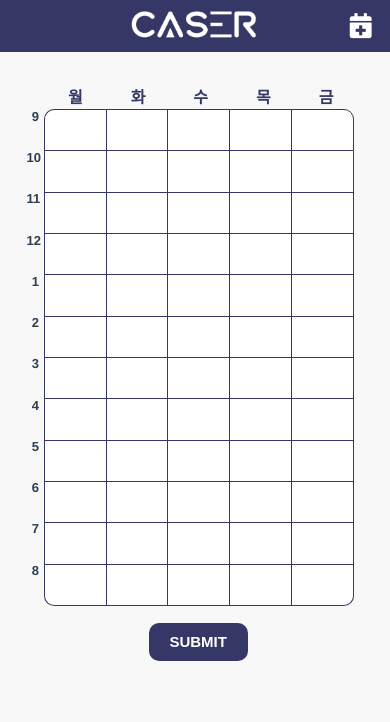
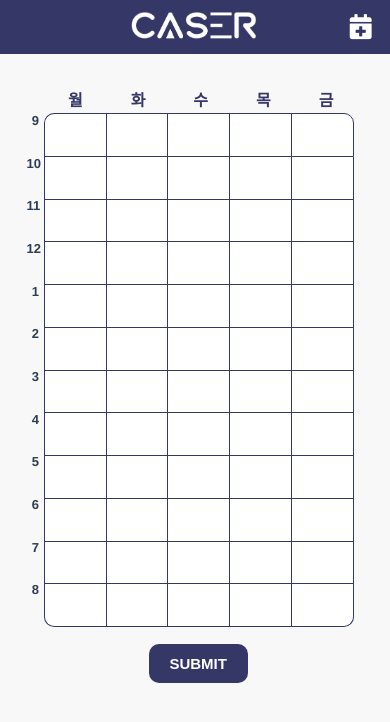
Before and after one commit to ekffhd/scheduler-refactor2, a Vue app: page / in a window 390 px wide. Shown: the top 722 px of the page. Built offline with nearby package versions, Linux system fonts and the light colour scheme; what vue-nav-tabs would draw is missing.

Commit message:
Add confirm box on mobile lecture selection

```diff
--- a/src/App.vue
+++ b/src/App.vue
@@ -20,7 +20,7 @@
     -webkit-font-smoothing: antialiased;
     -moz-osx-font-smoothing: grayscale;
     text-align: center;
-    overflow: scroll;
+    overflow: hidden;
     /*background-color: rgba(203, 166, 195,0.05);*/
     background-color: #f8f8f8;
     width: 100vw;
--- a/src/views/InputInform.vue
+++ b/src/views/InputInform.vue
@@ -325,6 +325,7 @@
         padding-right: 6%;
         display: table-cell;
         vertical-align: middle;
+        height: 100%;
     }
     #submit_button_wrap{
         display: inline-block;
@@ -453,6 +454,7 @@
             position: relative;
             width: 100vw;
             margin-top: 0;
+            height: 100%;
         }
         .wrap{
             display: table;
```
Also changed, not shown: 1 other file (tests, documents, lock files or other folders).
